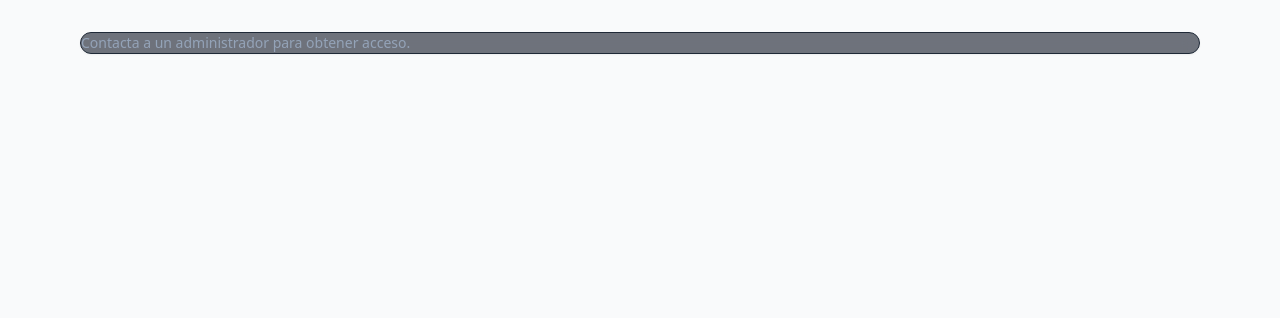
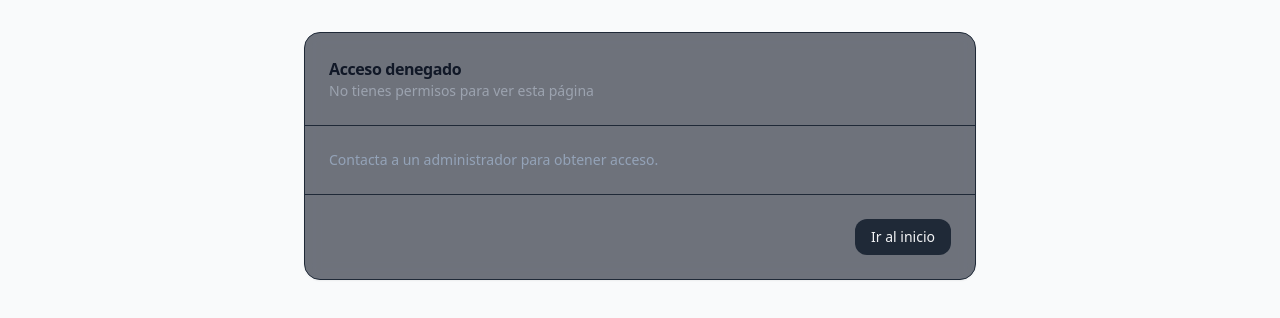
Before and after one commit to spezoa/cml-app-v2, a Next.js app: page /403 in a window 1280 px wide. Shown: the top 318 px of the page. Built offline with nearby package versions, Linux system fonts and the light colour scheme.

Commit message:
se corrige error de Card, Button, etc en ui

```diff
--- a/app/403/page.tsx
+++ b/app/403/page.tsx
@@ -1,9 +1,35 @@
-import { Card, CardHeader, CardTitle, CardContent, Button } from '@/components/ui';
+import Link from "next/link";
+import {
+  Card,
+  CardHeader,
+  CardTitle,
+  CardDescription,
+  CardContent,
+  CardFooter,
+} from "@/components/ui/card";
+import { Button } from "@/components/ui/button";
 
 export default function Page403() {
   return (
-    <Card title="Acceso denegado" description="No tienes permisos para ver esta página" ctaLabel=" ">
-      <div className="text-sm text-slate-400">Contacta a un administrador para obtener acceso.</div>
-    </Card>
+    <div className="max-w-2xl mx-auto">
+      <Card>
+        <CardHeader>
+          <CardTitle>Acceso denegado</CardTitle>
+          <CardDescription>No tienes permisos para ver esta página</CardDescription>
+        </CardHeader>
+
+        <CardContent>
+          <p className="text-sm text-slate-500 dark:text-slate-400">
+            Contacta a un administrador para obtener acceso.
+          </p>
+        </CardContent>
+
+        <CardFooter className="flex justify-end">
+          <Link href="/">
+            <Button variant="secondary">Ir al inicio</Button>
+          </Link>
+        </CardFooter>
+      </Card>
+    </div>
   );
 }
```
